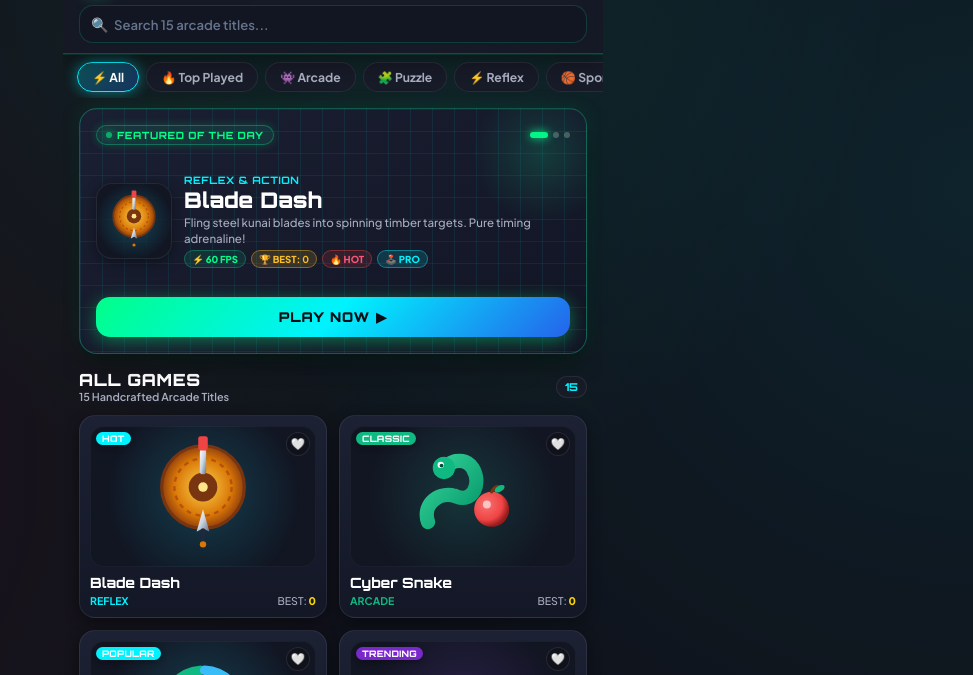
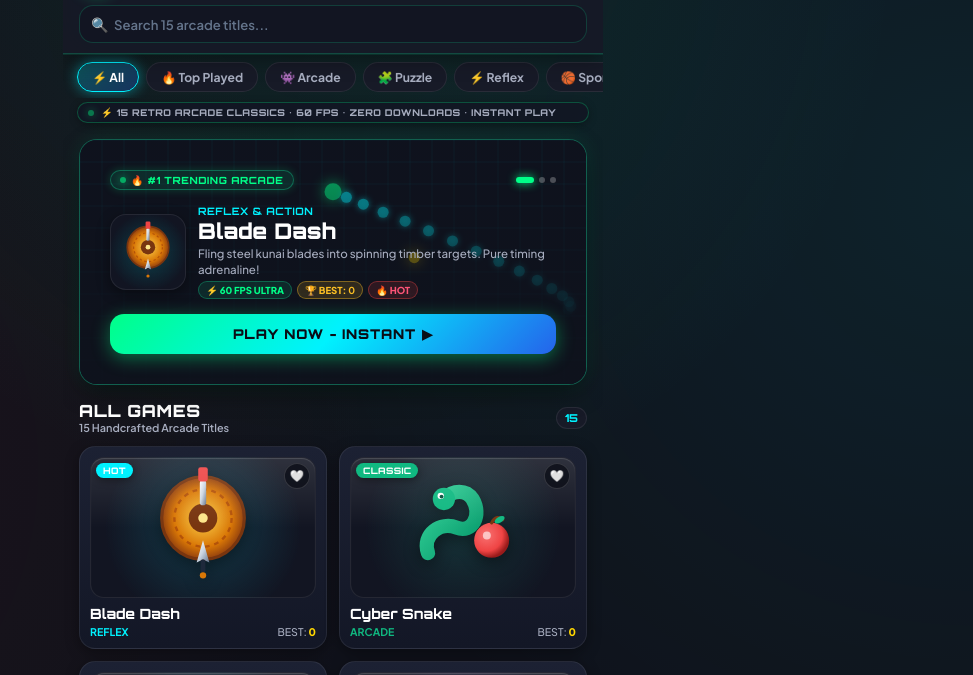
Before and after one commit to Big-Dady-46/Neon-Arcade, a website built with Vite: page mobile/index.html in a window 1280 px wide. Shown: the part 51-726 px from the top of the page, without its empty margins (307-1280 px from the left). Built offline with nearby package versions, Linux system fonts and the light colour scheme.

Commit message:
feat: live 60fps retro cyber canvas hero, arcade live ticker, and glossy arcade game cards

```diff
--- a/mobile/app.js
+++ b/mobile/app.js
@@ -244,6 +244,7 @@ class MobileApp {
     this.bindEvents();
     this.renderHero(0);
     this.startHeroCarousel();
+    this.startHeroCanvasAnimation();
     this.renderGameList();
   }
 
@@ -288,7 +289,7 @@ class MobileApp {
       tagEl.style.color = feat.color;
     }
     if (badgeTextEl) {
-      badgeTextEl.textContent = this.heroIdx === 0 ? 'FEATURED OF THE DAY' : (this.heroIdx === 1 ? 'TOP SPEED RUN' : 'CYBER CLASSIC');
+      badgeTextEl.textContent = this.heroIdx === 0 ? '🔥 #1 TRENDING ARCADE' : (this.heroIdx === 1 ? '⚡ SPEED DEMON' : '👾 CYBER CLASSIC');
     }
     if (bestValEl) {
       bestValEl.textContent = mobileStorage.getHighScore(feat.id);
@@ -318,6 +319,98 @@ class MobileApp {
         this.renderHero(this.heroIdx);
       }
     }, 6000);
+  }
+
+  startHeroCanvasAnimation() {
+    const canvas = document.getElementById('heroLiveCanvas');
+    if (!canvas) return;
+    const ctx = canvas.getContext('2d');
+    let t = 0;
+
+    const resize = () => {
+      const card = canvas.parentElement;
+      if (!card) return;
+      const w = card.clientWidth || 360;
+      const h = card.clientHeight || 236;
+      const dpr = Math.min(window.devicePixelRatio || 1, 2);
+      canvas.width = Math.floor(w * dpr);
+      canvas.height = Math.floor(h * dpr);
+      canvas.style.width = `${w}px`;
+      canvas.style.height = `${h}px`;
+      ctx.setTransform(1, 0, 0, 1, 0, 0);
+      ctx.scale(dpr, dpr);
+    };
+
+    resize();
+    window.addEventListener('resize', resize);
+
+    const render = () => {
+      // Pause drawing if player modal is active or tab hidden to preserve 60fps & battery
+      if (this.activeGameInstance || document.hidden) {
+        requestAnimationFrame(render);
+        return;
+      }
+
+      t += 0.035;
+      const card = canvas.parentElement;
+      const w = card ? card.clientWidth : 360;
+      const h = card ? card.clientHeight : 236;
+
+      // Dark space background
+      ctx.fillStyle = '#0F121E';
+      ctx.fillRect(0, 0, w, h);
+
+      // Retro Cyber Grid Boxes
+      ctx.strokeStyle = 'rgba(0, 242, 254, 0.08)';
+      ctx.lineWidth = 1;
+      for (let x = 0; x < w; x += 22) {
+        ctx.beginPath();
+        ctx.moveTo(x, 0);
+        ctx.lineTo(x, h);
+        ctx.stroke();
+      }
+      for (let y = 0; y < h; y += 22) {
+        ctx.beginPath();
+        ctx.moveTo(0, y);
+        ctx.lineTo(w, y);
+        ctx.stroke();
+      }
+
+      // Winding Glowing Cyber Snake
+      const cx = w * 0.72;
+      const cy = h * 0.44;
+      const segments = 16;
+
+      ctx.save();
+      for (let i = 0; i < segments; i++) {
+        const sx = cx + Math.sin(t - i * 0.19) * (w * 0.25);
+        const sy = cy + Math.cos((t - i * 0.19) * 0.85) * (h * 0.26);
+
+        const isHead = i === 0;
+        ctx.fillStyle = isHead ? '#00FF88' : `rgba(0, 242, 254, ${1 - i / segments})`;
+        ctx.shadowColor = isHead ? '#00FF88' : '#00F2FE';
+        ctx.shadowBlur = isHead ? 14 : 6;
+
+        ctx.beginPath();
+        ctx.arc(sx, sy, isHead ? 8.5 : 5.5, 0, Math.PI * 2);
+        ctx.fill();
+      }
+
+      // Pulsing golden energy apple
+      const fx = cx + Math.sin(t * 0.5) * 35;
+      const fy = cy + Math.cos(t * 0.5) * 20;
+      ctx.fillStyle = '#FFD700';
+      ctx.shadowColor = '#FFD700';
+      ctx.shadowBlur = 14;
+      ctx.beginPath();
+      ctx.arc(fx, fy, 7 + Math.sin(t * 3.5) * 1.8, 0, Math.PI * 2);
+      ctx.fill();
+
+      ctx.restore();
+      requestAnimationFrame(render);
+    };
+
+    requestAnimationFrame(render);
   }
 
   bindEvents() {
--- a/mobile/index.html
+++ b/mobile/index.html
@@ -86,13 +86,26 @@
       <button class="category-pill" data-cat="favorites">❤️ Favorites</button>
     </nav>
 
-    <!-- Mobile Hero with Cyber Grid Boxes (Height: 220-280px) -->
+    <!-- Arcade Live Hype Ticker -->
+    <div class="mobile-ticker-strip">
+      <div class="ticker-pill">
+        <span class="ticker-dot"></span>
+        <span class="ticker-text">⚡ 15 RETRO ARCADE CLASSICS • 60 FPS • ZERO DOWNLOADS • INSTANT PLAY</span>
+      </div>
+    </div>
+
+    <!-- Mobile Hero with Live 60 FPS Cyber Grid Canvas (Height: 220-280px) -->
     <section class="mobile-hero-section">
       <div class="mobile-hero-card" id="mobileHeroCard">
+        <!-- Live Retro Cyber Canvas Animation (Neon Snake + Grid Boxes) -->
+        <canvas class="hero-live-canvas" id="heroLiveCanvas"></canvas>
+        <div class="hero-live-vignette"></div>
+
+        <div class="hero-card-inner">
           <div class="hero-top-row">
             <div class="hero-tag-badge">
               <span class="hero-live-dot"></span>
-            <span id="heroBadgeText">FEATURED OF THE DAY</span>
+              <span id="heroBadgeText">🔥 #1 TRENDING ARCADE</span>
             </div>
             <div class="hero-dots" id="heroDots">
               <span class="hero-dot active" data-idx="0"></span>
@@ -107,20 +120,20 @@
             </div>
             <div class="hero-text-details">
               <span class="hero-category-tag" id="heroCategoryTag">ACTION & TIMING</span>
-            <h1 class="hero-title" id="heroTitle">Blade Dash</h1>
-            <p class="hero-desc" id="heroDesc">Fling steel daggers into spinning targets with pure adrenaline.</p>
+              <h1 class="hero-title" id="heroTitle">Cyber Snake</h1>
+              <p class="hero-desc" id="heroDesc">Steer the glowing neon serpent, devour energy apples, and shatter records.</p>
               <div class="hero-chips-row">
-              <span class="hero-chip chip-green">⚡ 60 FPS</span>
+                <span class="hero-chip chip-green">⚡ 60 FPS ULTRA</span>
                 <span class="hero-chip chip-yellow" id="heroBestChip">🏆 BEST: <strong id="heroBestVal">0</strong></span>
                 <span class="hero-chip chip-red">🔥 HOT</span>
-              <span class="hero-chip chip-blue">🕹️ PRO</span>
               </div>
             </div>
           </div>
 
           <button class="hero-play-btn" id="btnHeroPlay">
-          <span>PLAY NOW</span> <span class="play-arrow">▶</span>
+            <span>PLAY NOW - INSTANT</span> <span class="play-arrow">▶</span>
           </button>
+        </div>
       </div>
     </section>
 
--- a/mobile/style.css
+++ b/mobile/style.css
@@ -387,42 +387,88 @@ body.mobile-body {
 }
 
 /* ==========================================================================
-   MOBILE HERO (Height: 220–280px, Retro Grid Boxes & Cyber Green Highlight)
+   ARCADE LIVE TICKER STRIP
+   ========================================================================== */
+.mobile-ticker-strip {
+  padding: 4px 14px 6px;
+  width: 100%;
+}
+.ticker-pill {
+  background: rgba(18, 22, 36, 0.85);
+  border: 1px solid rgba(0, 255, 136, 0.25);
+  border-radius: var(--radius-full);
+  padding: 4px 10px;
+  display: flex;
+  align-items: center;
+  gap: 7px;
+  overflow: hidden;
+  box-shadow: 0 2px 8px rgba(0, 0, 0, 0.3);
+}
+.ticker-dot {
+  width: 6px;
+  height: 6px;
+  border-radius: 50%;
+  background: #00FF88;
+  box-shadow: 0 0 8px #00FF88;
+  animation: liveBlink 1.4s infinite;
+  flex-shrink: 0;
+}
+.ticker-text {
+  font-family: var(--font-heading);
+  font-size: 0.58rem;
+  font-weight: 800;
+  letter-spacing: 0.05em;
+  color: #A7ADBF;
+  white-space: nowrap;
+  overflow: hidden;
+  text-overflow: ellipsis;
+}
+
+/* ==========================================================================
+   MOBILE HERO (Height: 220–280px, Live Canvas & Retro Grid Boxes)
    ========================================================================== */
 .mobile-hero-section {
-  padding: 8px 14px 14px;
+  padding: 6px 14px 14px;
   width: 100%;
 }
 
 .mobile-hero-card {
   height: 236px;
   border-radius: var(--radius-xl);
-  /* Cyber grid boxes like desktop banner */
-  background-color: #141726;
-  background-image:
-    linear-gradient(rgba(0, 242, 254, 0.08) 1px, transparent 1px),
-    linear-gradient(90deg, rgba(0, 242, 254, 0.08) 1px, transparent 1px),
-    linear-gradient(145deg, #1A1F32 0%, #121524 100%);
-  background-size: 22px 22px, 22px 22px, 100% 100%;
-  border: 1px solid rgba(16, 185, 129, 0.4);
-  padding: 14px;
-  display: flex;
-  flex-direction: column;
-  justify-content: space-between;
+  background-color: #121524;
+  border: 1px solid rgba(16, 185, 129, 0.45);
   position: relative;
   overflow: hidden;
   box-shadow: 0 10px 25px -5px rgba(0, 0, 0, 0.6), 0 0 20px rgba(16, 185, 129, 0.15);
 }
 
-.mobile-hero-card::before {
-  content: '';
+.hero-live-canvas {
   position: absolute;
-  right: -25px;
-  top: -25px;
-  width: 140px;
-  height: 140px;
-  background: radial-gradient(circle, rgba(16, 185, 129, 0.22) 0%, rgba(0, 242, 254, 0) 70%);
+  top: 0;
+  left: 0;
+  width: 100%;
+  height: 100%;
+  z-index: 1;
   pointer-events: none;
+}
+
+.hero-live-vignette {
+  position: absolute;
+  inset: 0;
+  background: linear-gradient(180deg, rgba(14, 18, 28, 0.35) 0%, rgba(14, 18, 28, 0.8) 65%, rgba(14, 18, 28, 0.95) 100%);
+  z-index: 2;
+  pointer-events: none;
+}
+
+.hero-card-inner {
+  position: relative;
+  z-index: 3;
+  display: flex;
+  flex-direction: column;
+  justify-content: space-between;
+  height: 100%;
+  width: 100%;
+  padding: 14px;
 }
 
 .hero-top-row {
@@ -689,7 +735,7 @@ body.mobile-body {
   box-shadow: 0 0 14px rgba(0, 255, 136, 0.35);
 }
 
-/* Card Artwork Frame (Aspect Ratio 16:10 / 4:3) */
+/* Card Artwork Frame (Aspect Ratio 16:10 with Arcade Gloss & Specular Shine) */
 .card-thumb-frame {
   width: 100%;
   aspect-ratio: 16 / 10;
@@ -701,34 +747,51 @@ body.mobile-body {
   position: relative;
   overflow: hidden;
   padding: 6px;
-  border: 1px solid rgba(255, 255, 255, 0.04);
+  border: 1px solid rgba(255, 255, 255, 0.08);
+  box-shadow: inset 0 1px 1px rgba(255, 255, 255, 0.15);
+}
+.card-thumb-frame::before {
+  content: '';
+  position: absolute;
+  top: 0;
+  left: 0;
+  right: 0;
+  height: 50%;
+  background: linear-gradient(180deg, rgba(255, 255, 255, 0.12) 0%, rgba(255, 255, 255, 0) 100%);
+  pointer-events: none;
+  z-index: 1;
 }
 .card-thumb-frame svg {
   width: 100%;
   height: 100%;
   display: block;
+  position: relative;
+  z-index: 0;
+  filter: drop-shadow(0 4px 8px rgba(0, 0, 0, 0.45));
 }
 
 .card-fav-btn {
   position: absolute;
   top: 5px;
   right: 5px;
-  width: 24px;
-  height: 24px;
+  width: 26px;
+  height: 26px;
   border-radius: 50%;
-  background: rgba(15, 17, 26, 0.75);
-  backdrop-filter: blur(4px);
-  border: 1px solid rgba(255, 255, 255, 0.1);
+  background: rgba(15, 17, 26, 0.85);
+  backdrop-filter: blur(8px);
+  -webkit-backdrop-filter: blur(8px);
+  border: 1px solid rgba(255, 255, 255, 0.15);
   font-size: 0.72rem;
   display: flex;
   align-items: center;
   justify-content: center;
   cursor: pointer;
-  z-index: 2;
-  transition: transform 0.15s ease;
+  z-index: 3;
+  transition: transform 0.15s ease, background 0.15s ease;
 }
 .card-fav-btn:active {
-  transform: scale(1.2);
+  transform: scale(1.25);
+  background: rgba(239, 68, 68, 0.25);
 }
 
 .card-badge-pill {
@@ -738,12 +801,12 @@ body.mobile-body {
   font-family: var(--font-heading);
   font-size: 0.56rem;
   font-weight: 800;
-  padding: 1px 6px;
+  padding: 2px 7px;
   border-radius: var(--radius-full);
   color: #FFFFFF;
-  letter-spacing: 0.03em;
-  background: rgba(0, 242, 254, 0.85);
-  box-shadow: 0 2px 6px rgba(0, 0, 0, 0.3);
+  letter-spacing: 0.04em;
+  box-shadow: 0 2px 8px rgba(0, 0, 0, 0.4);
+  z-index: 3;
 }
 
 /* Card Text Info */
```
Lines whose indentation alone changed are shown as unchanged.
